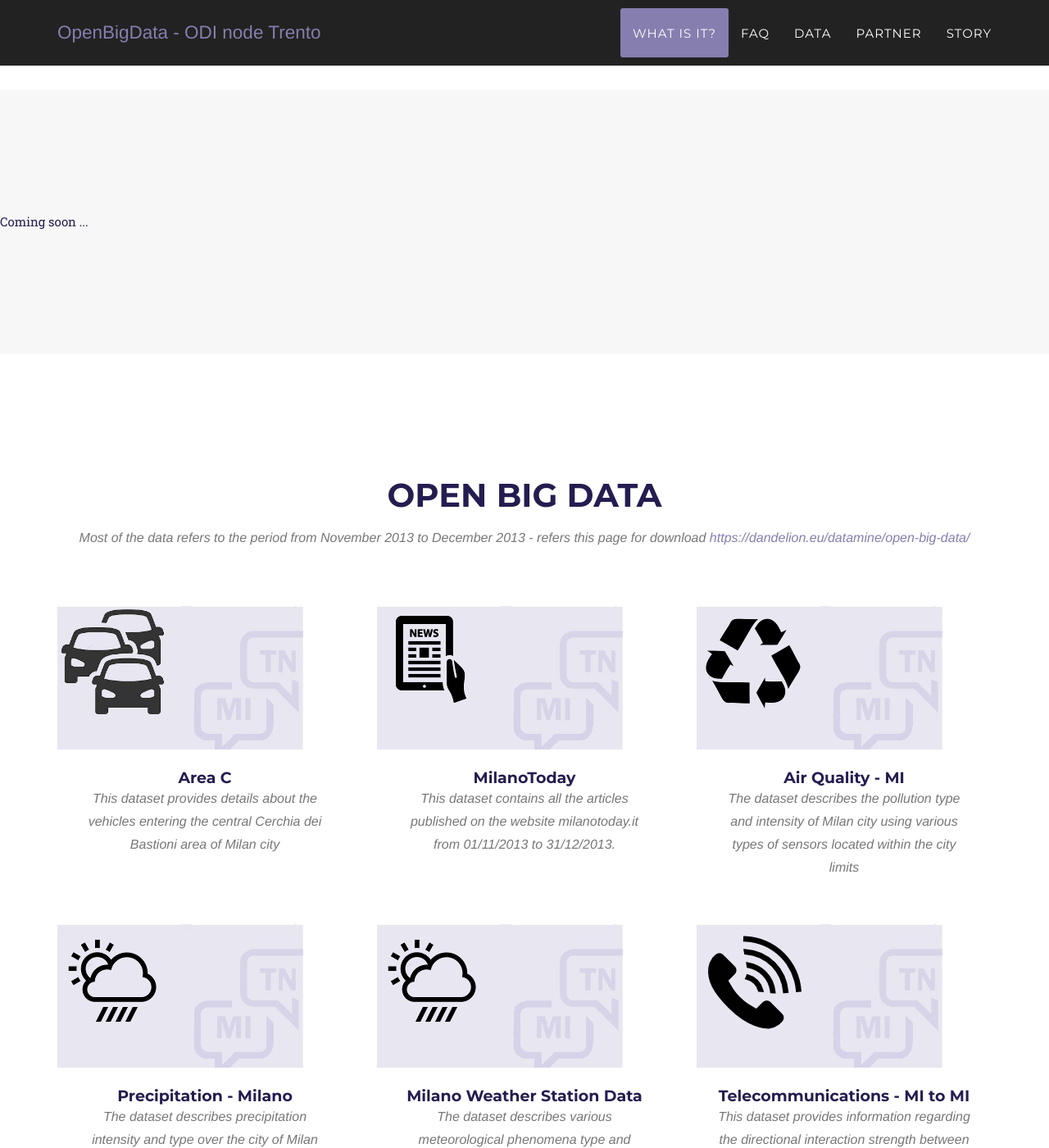
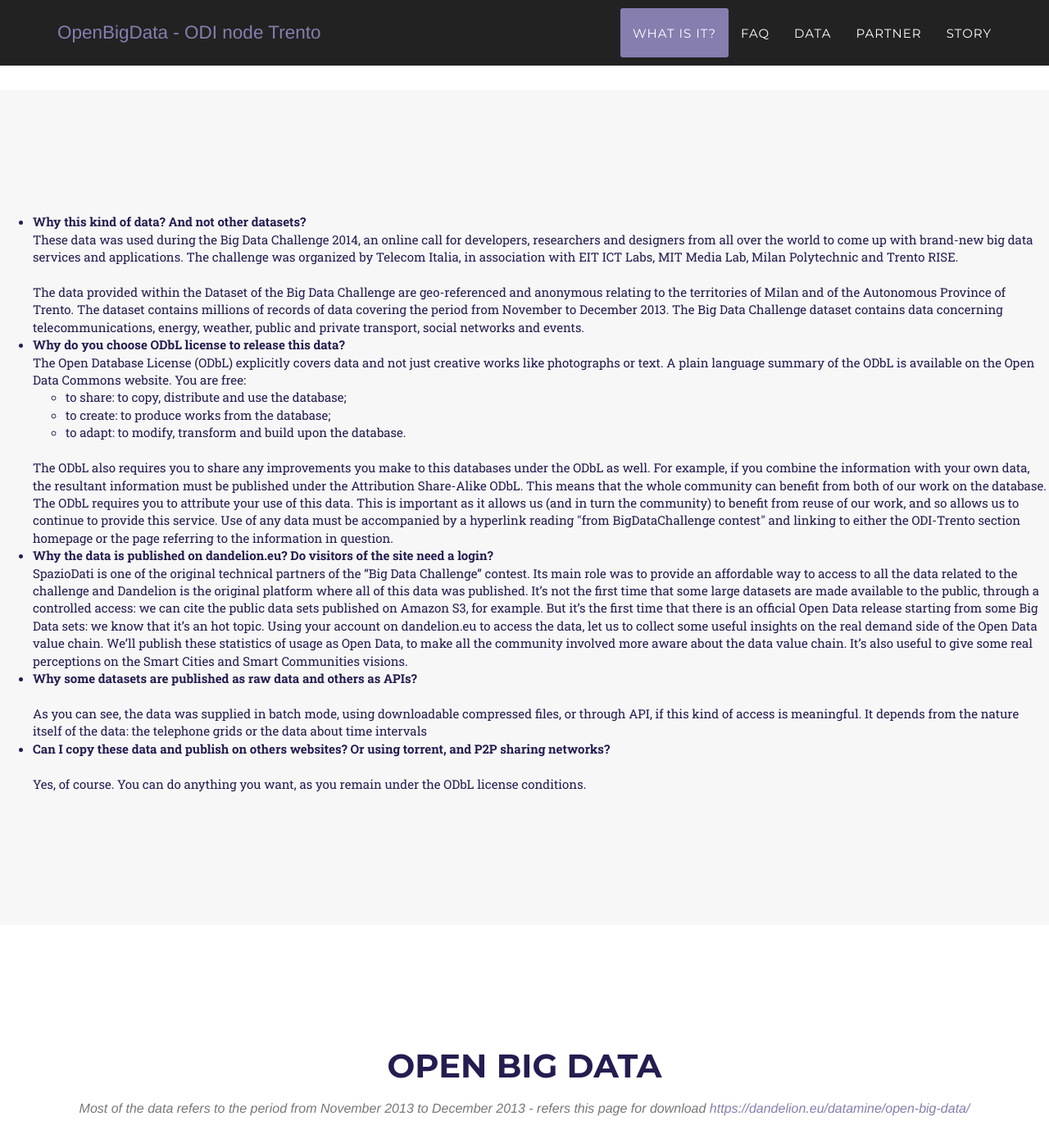
Before and after one commit to theodifbk/theodifbk.github.io, a Jekyll site: the page built from openbigdata/index.html, in a window 1280 px wide and 1400 px high, scrolled down 1360 px. Shown: the whole window at 82% size. Built offline with Jekyll 4.4.1, drawn with Linux system fonts in a browser that asks for light colours; some web fonts are replaced.

Commit message:
Update faq.html

```diff
--- a/_includes/openbigdata/faq.html
+++ b/_includes/openbigdata/faq.html
@@ -1,4 +1,50 @@
 <!-- FAQ Section -->
     <section id="faq" class="bg-light-gray">
-		Coming soon ...
+    <ul>
+    <li><strong>
+Why this kind of data? And not other datasets?</strong><br/>
+These data was used during the Big Data Challenge 2014, an online call for developers, researchers and designers from all over the world to come up with brand-new big data services and applications. The challenge was organized by Telecom Italia, in association with EIT ICT Labs, MIT Media Lab, Milan Polytechnic and Trento RISE.
+<br/><br/>
+The data provided within the Dataset of the Big Data Challenge are geo-referenced and anonymous relating to the territories of Milan and of the Autonomous Province of Trento. The dataset contains millions of records of data covering the period from November to December 2013.
+The Big Data Challenge dataset contains data concerning telecommunications, energy, weather, public and private transport, social networks and events.
+</li>
+<li><strong>
+Why do you choose ODbL license to release this data?
+</strong><br/>
+The Open Database License (ODbL) explicitly covers data and not just creative works like photographs or text. A plain language summary of the ODbL is available on the Open Data Commons website.
+You are free:
+<ul>
+<li>to share: to copy, distribute and use the database;</li>
+<li>to create: to produce works from the database;</li>
+<li>to adapt: to modify, transform and build upon the database.</li>
+</ul>
+<br/>
+The ODbL also requires you to share any improvements you make to this databases under the ODbL as well. For example, if you combine the information with your own data, the resultant information must be published under the Attribution Share-Alike ODbL. This means that the whole community can benefit from both of our work on the database.
+<br/>
+The ODbL requires you to attribute your use of this data. This is important as it allows us (and in turn the community) to benefit from reuse of our work, and so allows us to continue to provide this service. Use of any data must be accompanied by a hyperlink reading "from BigDataChallenge contest" and linking to either the ODI-Trento section homepage or the page referring to the information in question.
+</li>
+<li>
+<strong>
+Why the data is published on dandelion.eu? Do visitors of the site need a login?</strong><br/>
+SpazioDati is one of the original technical partners of the “Big Data Challenge” contest. Its main role was to provide an affordable way to access to all the data related to the challenge and Dandelion is the original platform where all of this data was published.
+It’s not the first time that some large datasets are made available to the public, through a controlled access: we can cite the public data sets published on Amazon S3, for example.
+But it’s the first time that there is an official Open Data release starting from some Big Data sets: we know that it’s an hot topic.
+Using your account on dandelion.eu to access the data, let us to collect some useful insights on the real demand side of the Open Data value chain.
+We’ll publish these statistics of usage as Open Data, to make all the community involved more aware about the data value chain.
+It’s also useful to give some real perceptions on the Smart Cities and Smart Communities visions.
+</li>
+<li>
+<strong>
+Why some datasets are published as raw data and others as APIs?</strong><br/>
+<br/>
+As you can see, the data was supplied in batch mode, using downloadable compressed files, or through API, if this kind of access is meaningful.
+It depends from the nature itself of the data: the telephone grids or the data about time intervals
+</li>
+<li><strong>
+Can I copy these data and publish on others websites? Or using torrent, and P2P sharing networks?
+</strong><br/><br/>
+Yes, of course. You can do anything you want, as you remain under the ODbL license conditions.
+</li>
+</ul>
+
     </section>
```
